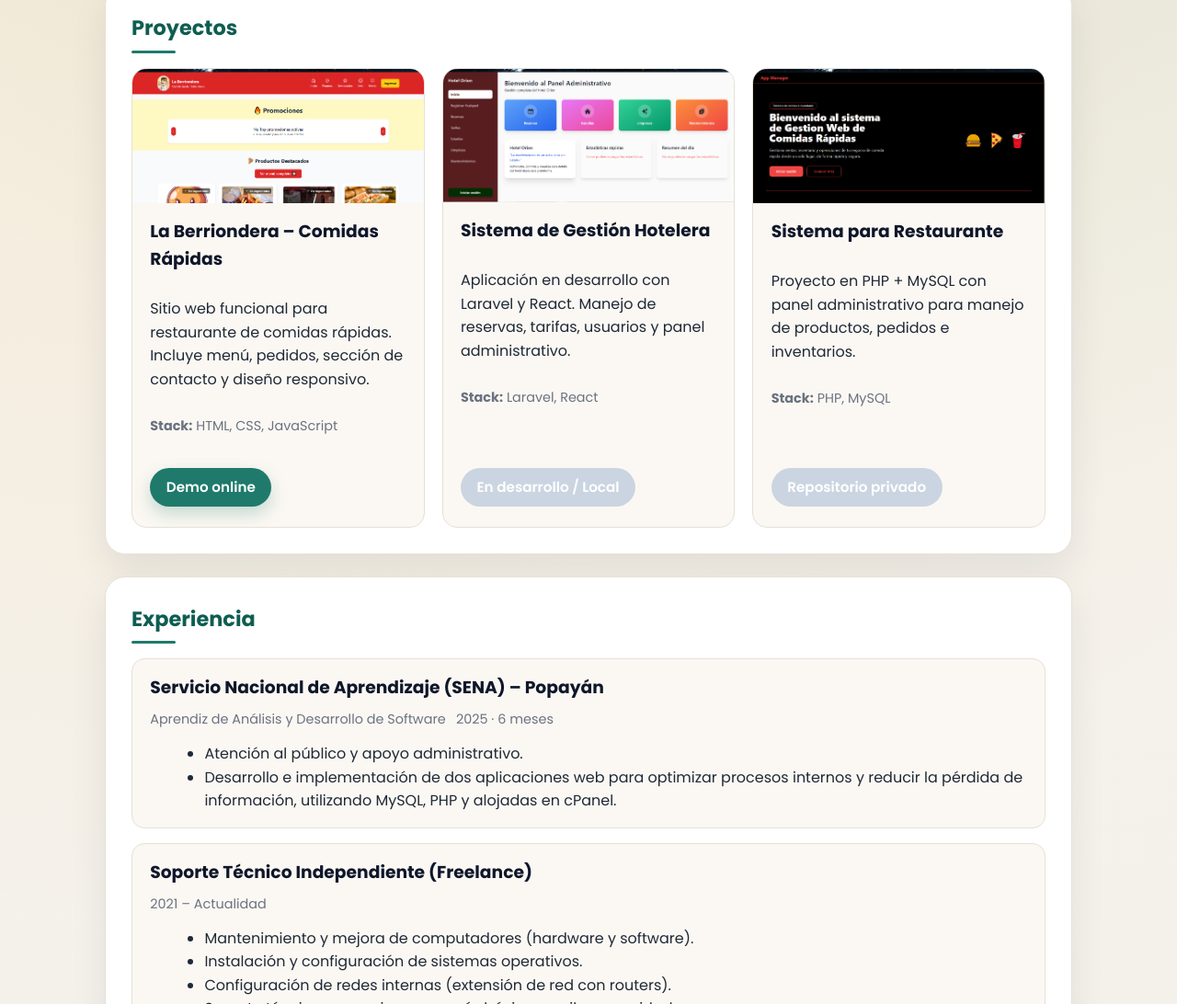
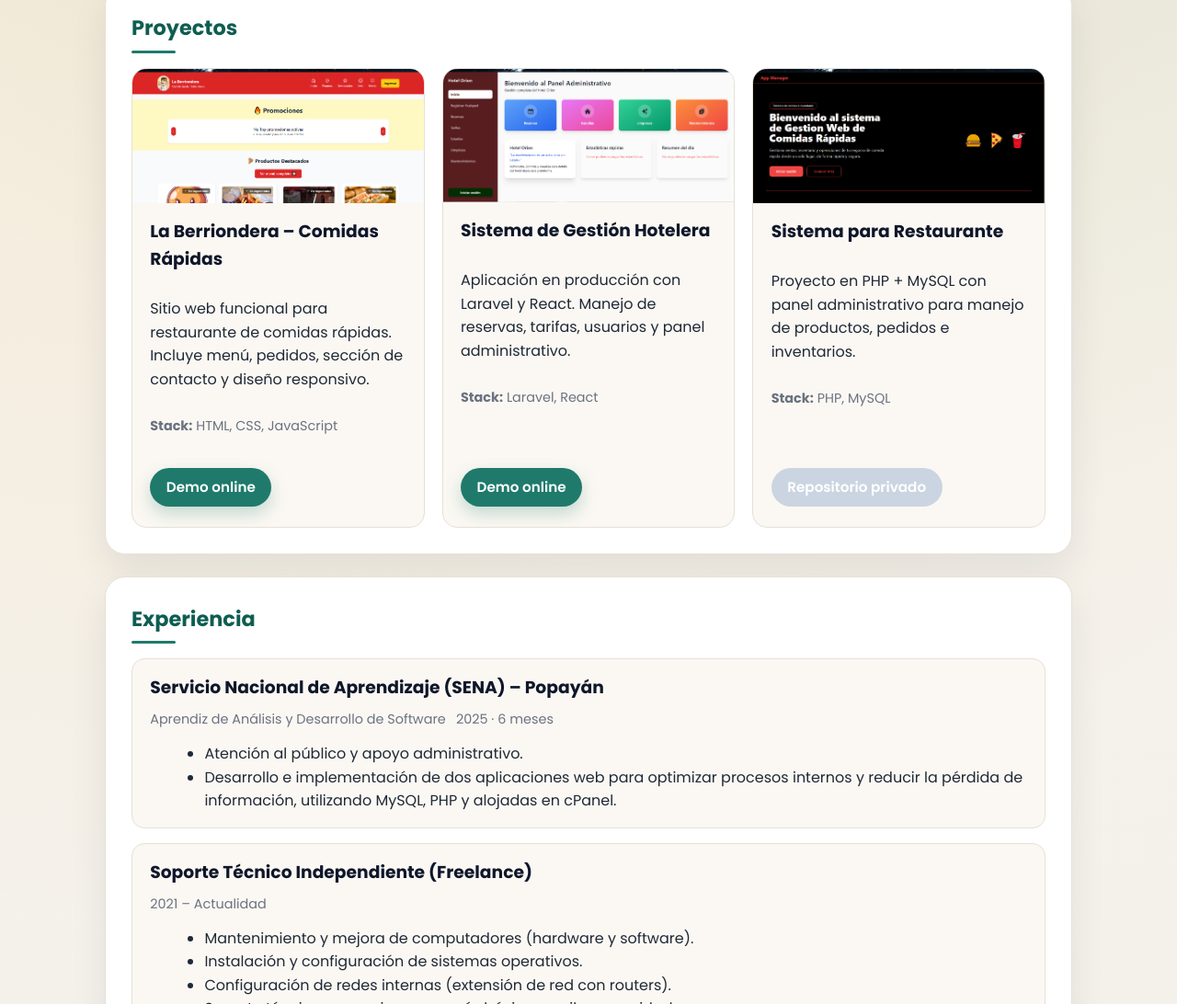
Before and after one commit to DanielVelascoo/Hoja-de-Vida, a plain HTML site: page index.html in a window 1280 px wide. Shown: the part 1380-2472 px from the top of the page at 92% size. Drawn offline with Linux system fonts and the light colour scheme.

Commit message:
Update index.html
Cambios para el demo de Hotel Colinas

```diff
--- a/index.html
+++ b/index.html
@@ -116,10 +116,10 @@
           <img src="imagenes/Hotel.png" alt="Preview Sistema de Hotel" class="project-img" loading="lazy">
           <div class="project-body">
             <h3>Sistema de Gestión Hotelera</h3>
-            <p>Aplicación en desarrollo con Laravel y React. Manejo de reservas, tarifas, usuarios y panel administrativo.</p>
+            <p>Aplicación en producción con Laravel y React. Manejo de reservas, tarifas, usuarios y panel administrativo.</p>
             <p class="project-stack"><strong>Stack:</strong> Laravel, React</p>
             <div class="project-links">
-              <span class="btn-disabled">En desarrollo / Local</span>
+              <a href="https://hotelcolinas.netlify.app/" target="_blank" rel="noopener" class="btn-primary">Demo online</a>
             </div>
           </div>
         </article>
```
